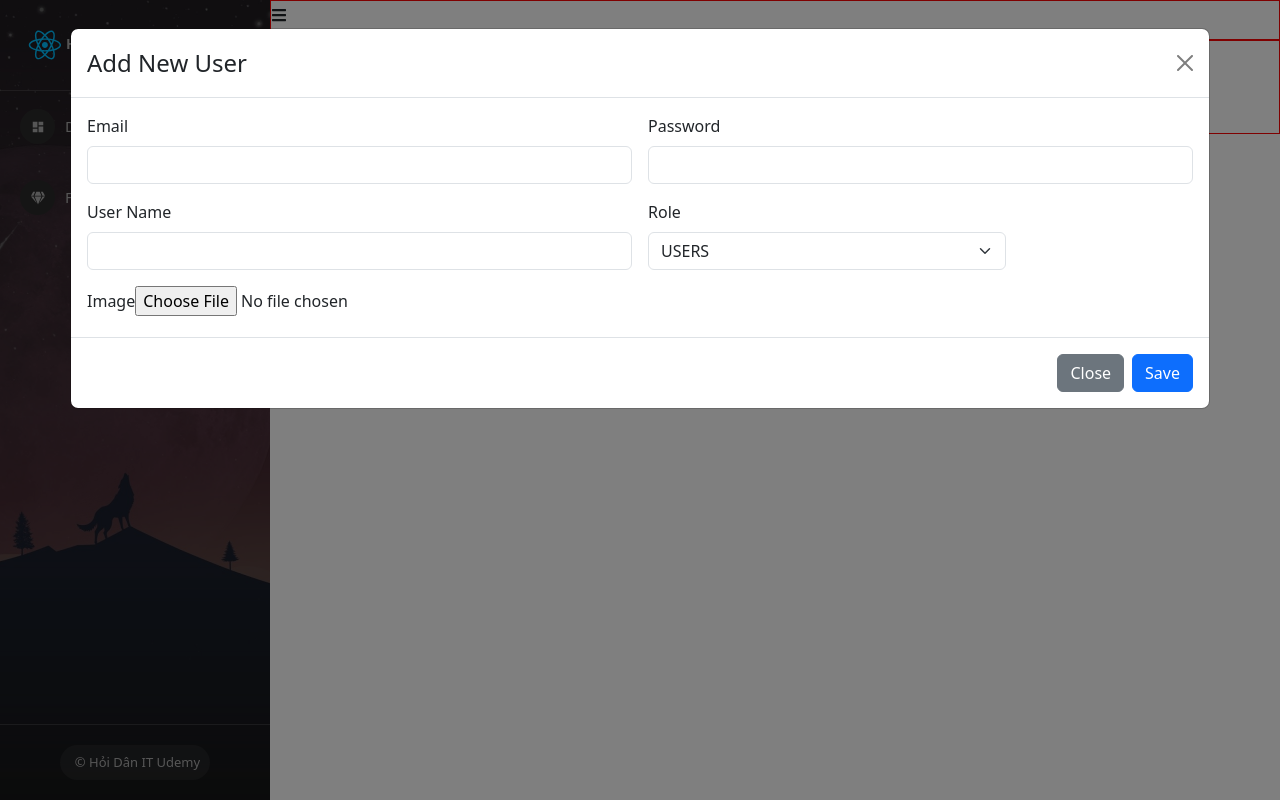
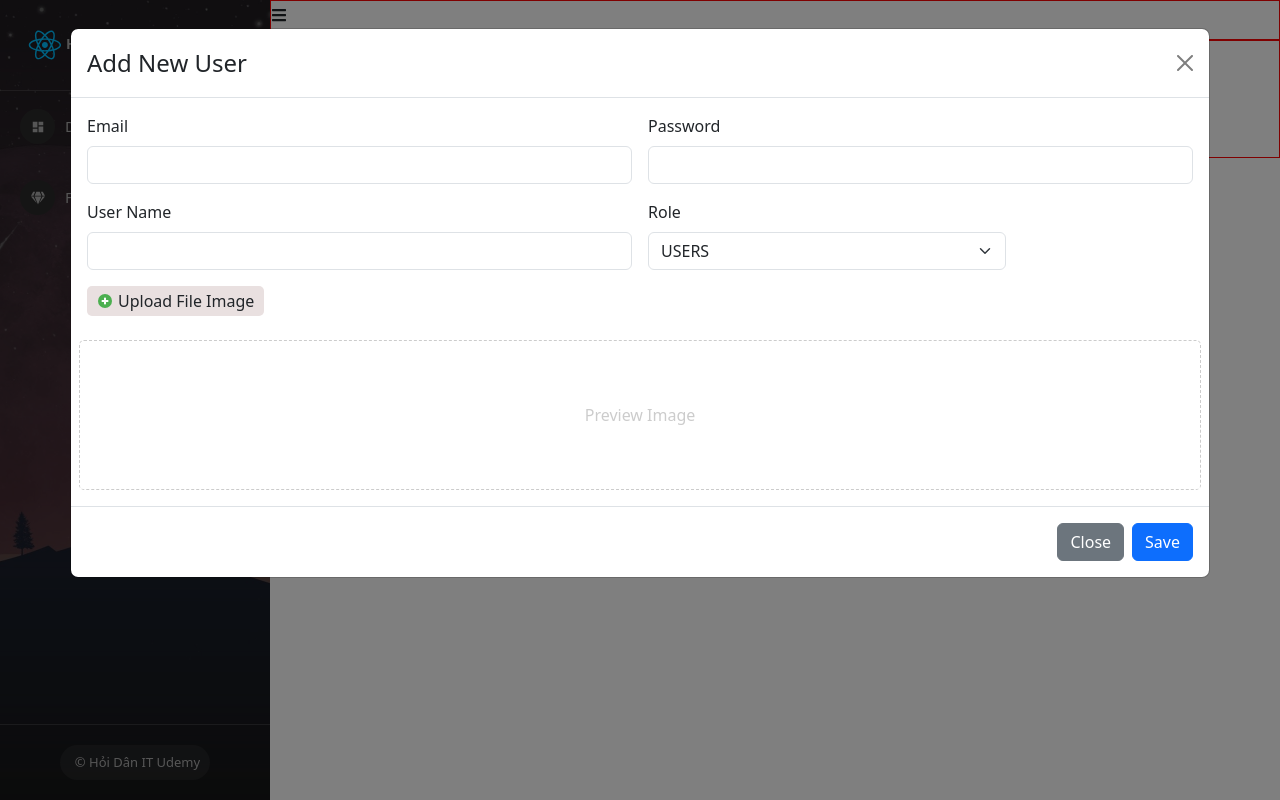
Before and after one commit to haithanh1001/Udemy_React, a React (Create React App) app: page /admins/manage-users in a window 1280 px wide. Both pictures are taken after a click on the button "Launch demo modal". Built offline with nearby package versions, Linux system fonts and the light colour scheme.

Commit message:
State hoa' modal add new user

```diff
--- a/src/components/Admin/Content/ManageUser.js
+++ b/src/components/Admin/Content/ManageUser.js
@@ -1,17 +1,15 @@
 import ModalCreateUser from "./ModalCreateUser";
+import "./ManageUser.scss";
 const ManageUser = (props) => {
   return (
-    <div>
-      <div className="manage-user-container">
-        <div className="title">Manage User</div>
-        <div className="users-content">
-          <div></div>
+    <div className="manage-user-container">
+      <div className="title">Manage User</div>
+      <div className="users-content">
+        <div>
           <button>Add New User</button>
         </div>
-        <div>
-          Table Users
-          <ModalCreateUser />
-        </div>
+        <div>Table Users</div>
+        <ModalCreateUser />
       </div>
     </div>
   );
--- /dev/null
+++ b/src/components/Admin/Content/ManageUser.scss
@@ -0,0 +1,34 @@
+.manage-user-container {
+    .users-content {
+    }
+}
+
+.modal-add-user {
+    .label-upload {
+        display: flex;
+        align-items: center;
+        gap: 5px;
+        border: none;
+        width: fit-content;
+        padding: 3px 10px;
+        border-radius: 5px;
+        background-color: rgb(233, 224, 224);
+        cursor: pointer;
+        &:hover {
+            background-color: rgb(207, 188, 188);
+        }
+    }
+    .img-preview {
+        border: 1px dashed #ccc;
+        height: 150px;
+        border-radius: 5px;
+        display: flex;
+        justify-content: center;
+        align-items: center;
+        color: #ccc;
+        img {
+            max-width: 100%;
+            max-height: 100%;
+        }
+    }
+}
--- a/src/components/Admin/Content/ModalCreateUser.js
+++ b/src/components/Admin/Content/ModalCreateUser.js
@@ -1,20 +1,39 @@
 import React, { useState } from "react";
 import Button from "react-bootstrap/Button";
 import Modal from "react-bootstrap/Modal";
-
+import { FcPlus } from "react-icons/fc";
 const ModalCreateUser = () => {
   const [show, setShow] = useState(false);
 
   const handleClose = () => setShow(false);
   const handleShow = () => setShow(true);
-
+  const [email, setEmail] = useState("");
+  const [password, setPassword] = useState("");
+  const [username, setUsername] = useState("");
+  const [image, setImage] = useState("");
+  const [role, setRole] = useState("USER");
+  const [previewImage, setPreviewImage] = useState("");
+  const handleUploadImage = (event) => {
+    if (event.target && event.target.files && event.target.files[0]) {
+      setPreviewImage(URL.createObjectURL(event.target.files[0]));
+      setImage(event.target.files[0]);
+    } else {
+      // console.log("upload file", event.target.files[0]);
+    }
+  };
   return (
     <>
       <Button variant="primary" onClick={handleShow}>
         Launch demo modal
       </Button>
 
-      <Modal show={show} onHide={handleClose} size="xl" backdrop="static">
+      <Modal
+        show={show}
+        onHide={handleClose}
+        size="xl"
+        backdrop="static"
+        className="modal-add-user"
+      >
         <Modal.Header closeButton>
           <Modal.Title>Add New User</Modal.Title>
         </Modal.Header>
@@ -22,28 +41,59 @@
           <form className="row g-3">
             <div className="col-md-6">
               <label className="form-label">Email</label>
-              <input type="email" className="form-control" />
+              <input
+                type="email"
+                className="form-control"
+                value={email}
+                onChange={(event) => setEmail(event.target.value)}
+              />
             </div>
             <div className="col-md-6">
               <label className="form-label">Password</label>
-              <input type="password" className="form-control" />
+              <input
+                type="password"
+                className="form-control"
+                value={password}
+                onChange={(event) => setPassword(event.target.value)}
+              />
             </div>
             <div className="col-md-6">
               <label className="form-label">User Name</label>
-              <input type="text" className="form-control" />
+              <input
+                type="text"
+                className="form-control"
+                value={username}
+                onChange={(event) => setUsername(event.target.value)}
+              />
             </div>
             <div className="col-md-4">
               <label className="form-label">Role</label>
-              <select className="form-select">
-                <option selected value="USER">
-                  USERS
-                </option>
+              <select
+                className="form-select"
+                onChange={(e) => setRole(e.target.value)}
+              >
+                <option value="USER">USERS</option>
                 <option value="ADMIN">ADMIN</option>
               </select>
             </div>
             <div className="col-md-12">
-              <label className="form-label">Image</label>
-              <input type="file"></input>
+              <label className="form-label label-upload" htmlFor="labelUpload">
+                <FcPlus />
+                Upload File Image
+              </label>
+              <input
+                type="file"
+                hidden
+                id="labelUpload"
+                onChange={(e) => handleUploadImage(e)}
+              />
+            </div>
+            <div className="col-md-12 img-preview">
+              {previewImage ? (
+                <img src={previewImage} />
+              ) : (
+                <span>Preview Image</span>
+              )}
             </div>
           </form>
         </Modal.Body>
```
